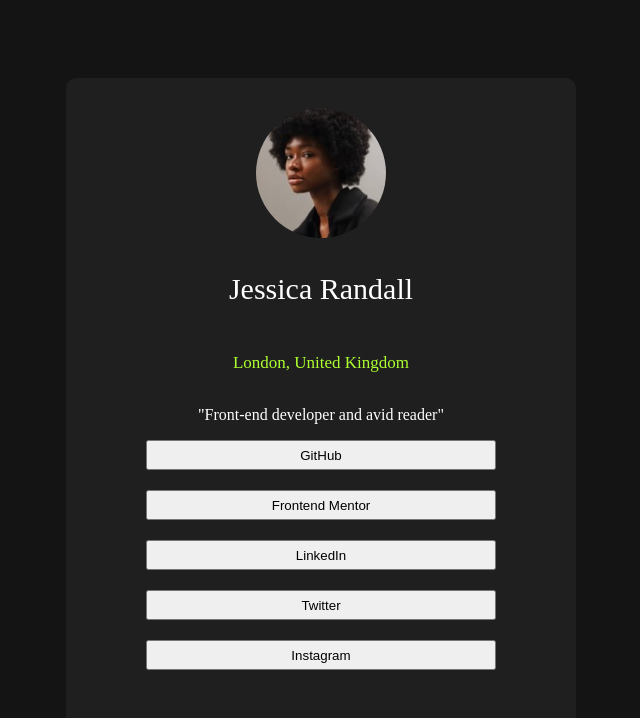
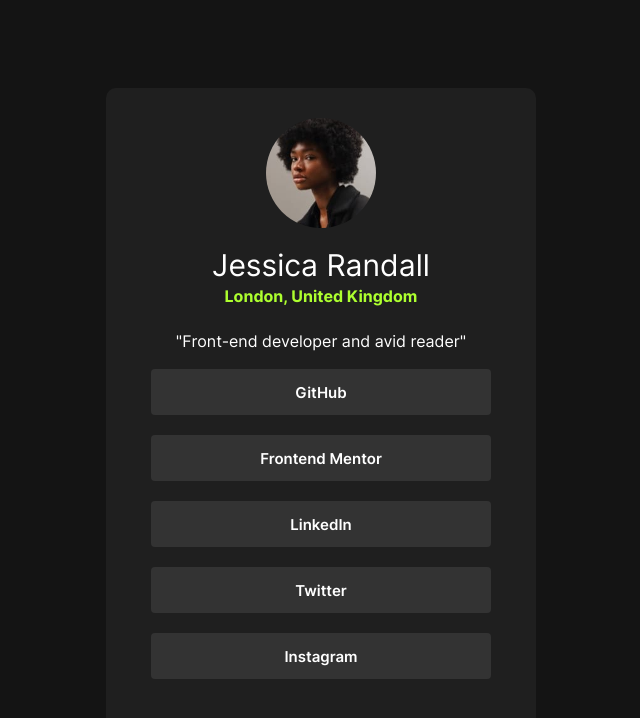
Before and after one commit to ewertonvieira/Social-links-profile, a plain HTML site: page index.html in a window 1280 px wide. Shown: the whole page, without its empty margins (319-959 px from the left). Drawn offline with Linux system fonts and the light colour scheme.

Commit message:
Social links profile

```diff
--- a/styles/index.css
+++ b/styles/index.css
@@ -1,3 +1,23 @@
+@font-face {
+    font-family: 'inter-variable';
+    src: url('../fonts/Inter-VariableFont_slnt,wght.ttf') format('truetype');
+}
+
+@font-face {
+    font-family: 'Inter-Bold';
+    src: url('../fonts/static/Inter-Bold.ttf');
+}
+
+@font-face {
+    font-family: 'Inter-Regular';
+    src: url('../fonts/static/Inter-Regular.ttf');
+}
+
+@font-face {
+    font-family: 'Inter-SemiBold';
+    src: url('../fonts/static/Inter-SemiBold.ttf');
+}
+
 body {
     display: flex;
     align-items: center;
@@ -10,8 +30,8 @@ body {
 
 .main-box {
     background-color: #1F1F1F;
-    width: 450px;
-    height: 600px;
+    width: 370px;
+    height: 580px;
     border-radius: 10px;
     padding: 30px;
 }
@@ -24,21 +44,29 @@ form {
 
 .pic img {
     border-radius: 100px;
-    width: 130px;
+    width: 110px;
     height: auto;
 }
 
 .name p {
+    font-family: 'Inter-variable';
     font-size: 30px;
+    margin-bottom: 3px;
+    margin-top: 15px;
 }
 
 .legend p {
-    font-size: 17px;
+    font-family: 'Inter-Bold';
+    font-size: 16px;
+    margin: 0;
     color: greenyellow;
 }
 
-.legend-two p {
-    font-size: 12px;
+.description p {
+    font-family: 'Inter-Regular';
+    font-size: 16px;
+    margin-top: 25px;
+    margin-bottom: 18px;
 }
 
 .link-box {
@@ -48,6 +76,12 @@ form {
 }
 
 .button-link {
-    width: 350px;
-    height: 30px;
+    width: 340px;
+    height: 46px;
+    background-color: #333333;
+    color: white;
+    border-radius: 4px;
+    border: 0;
+    font-size: 15px;
+    font-family: 'Inter-SemiBold';
 }
```
